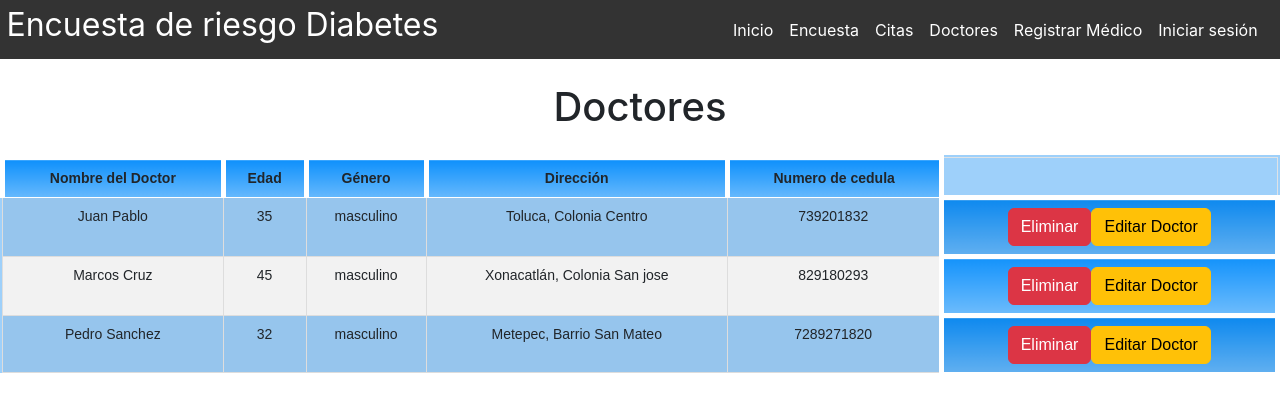
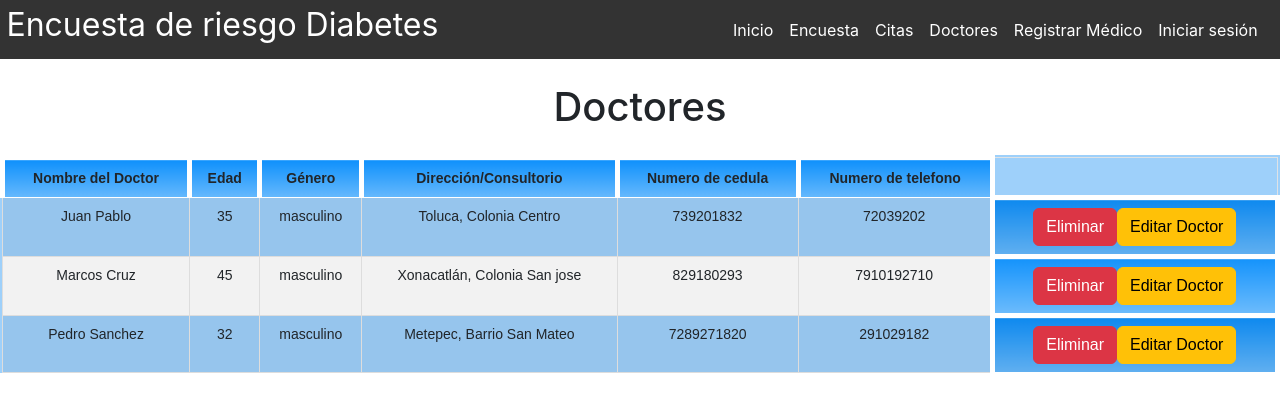
Before and after one commit to Dylan3871/sigloxxl, a React (Create React App) app: page /Doctores in a window 1280 px wide. Shown: the top 412 px of the page. Built offline with nearby package versions, Linux system fonts and the light colour scheme.

Commit message:
Tablas modificadas

```diff
--- a/src/components/Citas.jsx
+++ b/src/components/Citas.jsx
@@ -96,10 +96,11 @@ function Citas() {
                             <th scope="col">Nombre del paciente</th>
                             <th scope="col">Edad</th>
                             <th scope="col">Género</th>
-                            <th scope="col">Dirección</th>
+                            <th scope="col">Dirección/Consultorio</th>
                             <th scope="col">Nombre del Medico</th>
                             <th scope="col">Fecha de la cita agendada</th>
                             <th scope="col">Notas</th>
+                            <th scope="col">Telefono</th>
                         </tr>
                     </thead>
                     <tbody>
@@ -111,6 +112,7 @@ function Citas() {
                             <td>Dr. Mario</td>
                             <td>07/10/2023</td>
                             <td>Voy en silla de ruedas</td>
+                            <td>722192812</td>
                             <th>
                                 <button type="button" class="btn btn-danger">Cancelar cita</button>
                                 <button type="button" class="btn btn-warning">Reagendar cita</button>
@@ -124,6 +126,7 @@ function Citas() {
                             <td>Dr. Mario</td>
                             <td>07/10/2023</td>
                             <td>Voy en silla de ruedas</td>
+                            <td>722192812</td>
                             <th>
                                 <button type="button" class="btn btn-danger">Cancelar cita</button>
                                 <button type="button" class="btn btn-warning">Reagendar cita</button>
@@ -137,6 +140,7 @@ function Citas() {
                             <td>Dr. Mario</td>
                             <td>07/10/2023</td>
                             <td>Voy en silla de ruedas</td>
+                            <td>722192812</td>
                             <th>
                                 <button type="button" class="btn btn-danger">Cancelar cita</button>
                                 <button type="button" class="btn btn-warning">Reagendar cita</button>
--- a/src/components/Doctores.jsx
+++ b/src/components/Doctores.jsx
@@ -21,8 +21,9 @@ function Doctores() {
                             <th scope="col">Nombre del Doctor</th>
                             <th scope="col">Edad</th>
                             <th scope="col">Género</th>
-                            <th scope="col">Dirección</th>
+                            <th scope="col">Dirección/Consultorio</th>
                             <th scope="col">Numero de cedula</th>
+                            <th scope="col">Numero de telefono</th>
 
                         </tr>
                     </thead>
@@ -33,6 +34,8 @@ function Doctores() {
                             <td>masculino</td>
                             <td>Toluca, Colonia Centro</td>
                             <td>739201832</td>
+                            <td>72039202</td>
+
                             <th>
                             <button type="button" class="btn btn-danger">Eliminar</button>
                             <button type="button" class="btn btn-warning">Editar Doctor</button>
@@ -44,6 +47,7 @@ function Doctores() {
                             <td>masculino</td>
                             <td>Xonacatlán, Colonia San jose</td>
                             <td>829180293</td>
+                            <td>7910192710</td>
                             <th>
                             <button type="button" class="btn btn-danger">Eliminar</button>
                             <button type="button" class="btn btn-warning">Editar Doctor</button>
@@ -55,6 +59,7 @@ function Doctores() {
                             <td>masculino</td>
                             <td>Metepec, Barrio San Mateo</td>
                             <td>7289271820</td>
+                            <td>291029182</td>
                             <th>
                                 <button type="button" class="btn btn-danger">Eliminar</button>
                                 <button type="button" class="btn btn-warning">Editar Doctor</button>
--- a/src/components/Registro.jsx
+++ b/src/components/Registro.jsx
@@ -103,7 +103,7 @@ export const Registro = () => {
         <input type="date" id="fecha-nacimiento" name="birth_date" onChange={handleChange} />
         {errores.birth_date && <span className="error">{errores.birth_date}</span>}
 
-        <label htmlFor="address">Dirección:</label>
+        <label htmlFor="address">Dirección/Consultorio:</label>
         <input type="text" id="address" name="address" onChange={handleChange} />
         {errores.address && <span className="error">{errores.address}</span>}
 
```
